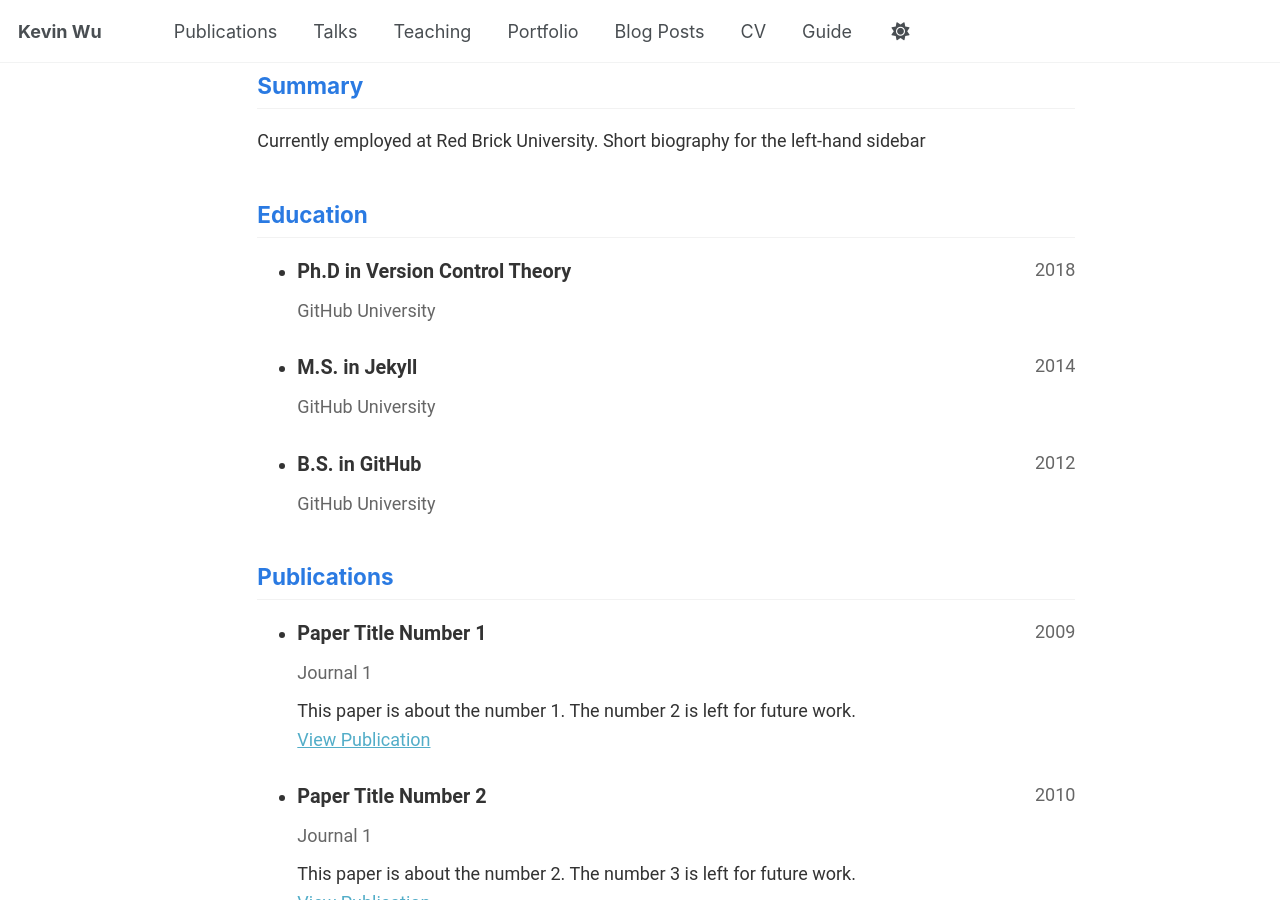
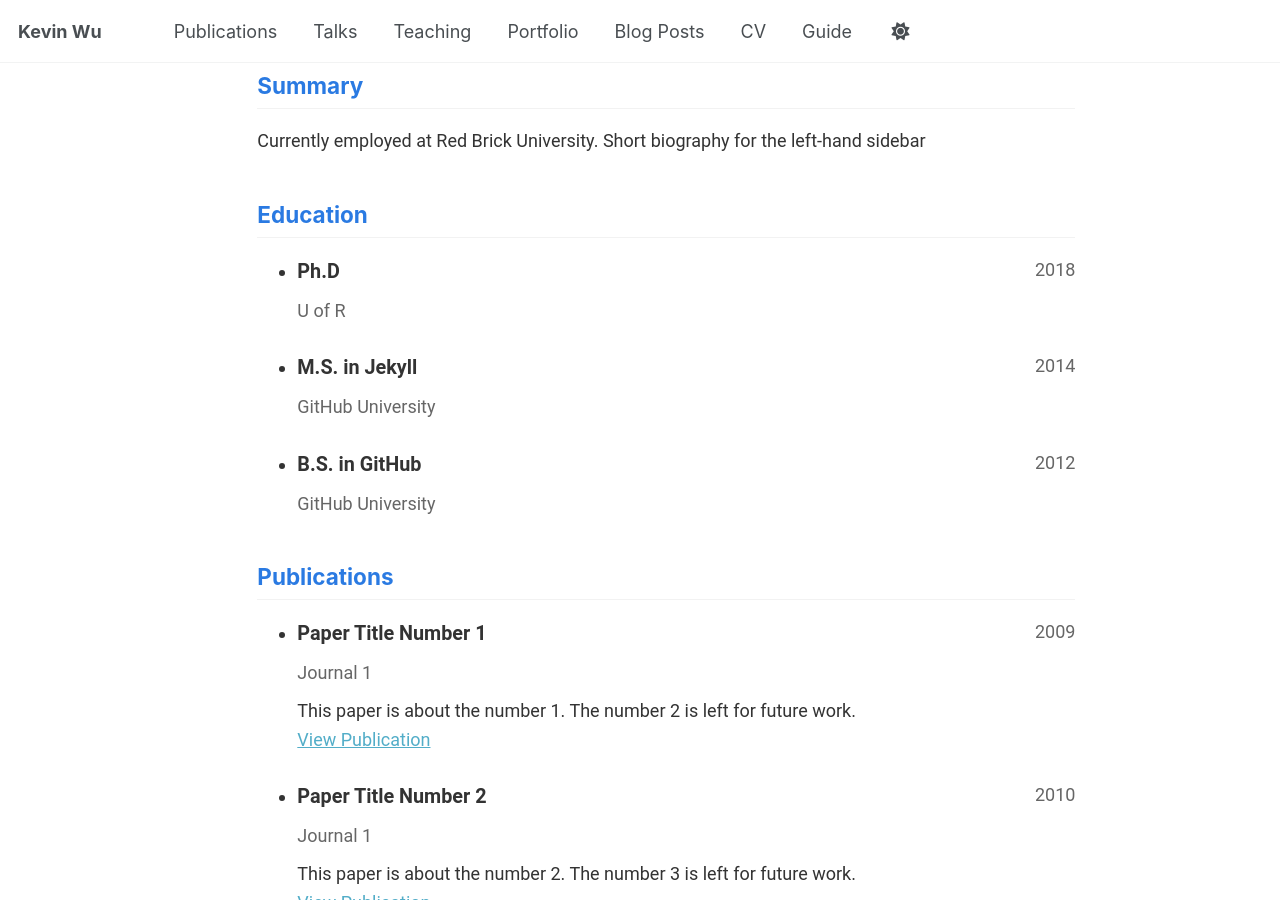
Before and after one commit to kevinwu1785/personal, a Jekyll site: the page built from _pages/cv-json.md, in a window 1280 px wide and 900 px high, scrolled down 319 px. Built offline with Jekyll 4.4.1, drawn with Linux system fonts in a browser that asks for light colours.

Commit message:
Update cv.json

```diff
--- a/_data/cv.json
+++ b/_data/cv.json
@@ -33,8 +33,8 @@
   "work": [],
   "education": [
     {
-      "institution": "GitHub University",
-      "area": "Ph.D in Version Control Theory",
+      "institution": "U of R",
+      "area": "Ph.D ",
       "studyType": "",
       "startDate": "",
       "endDate": "2018",
```
